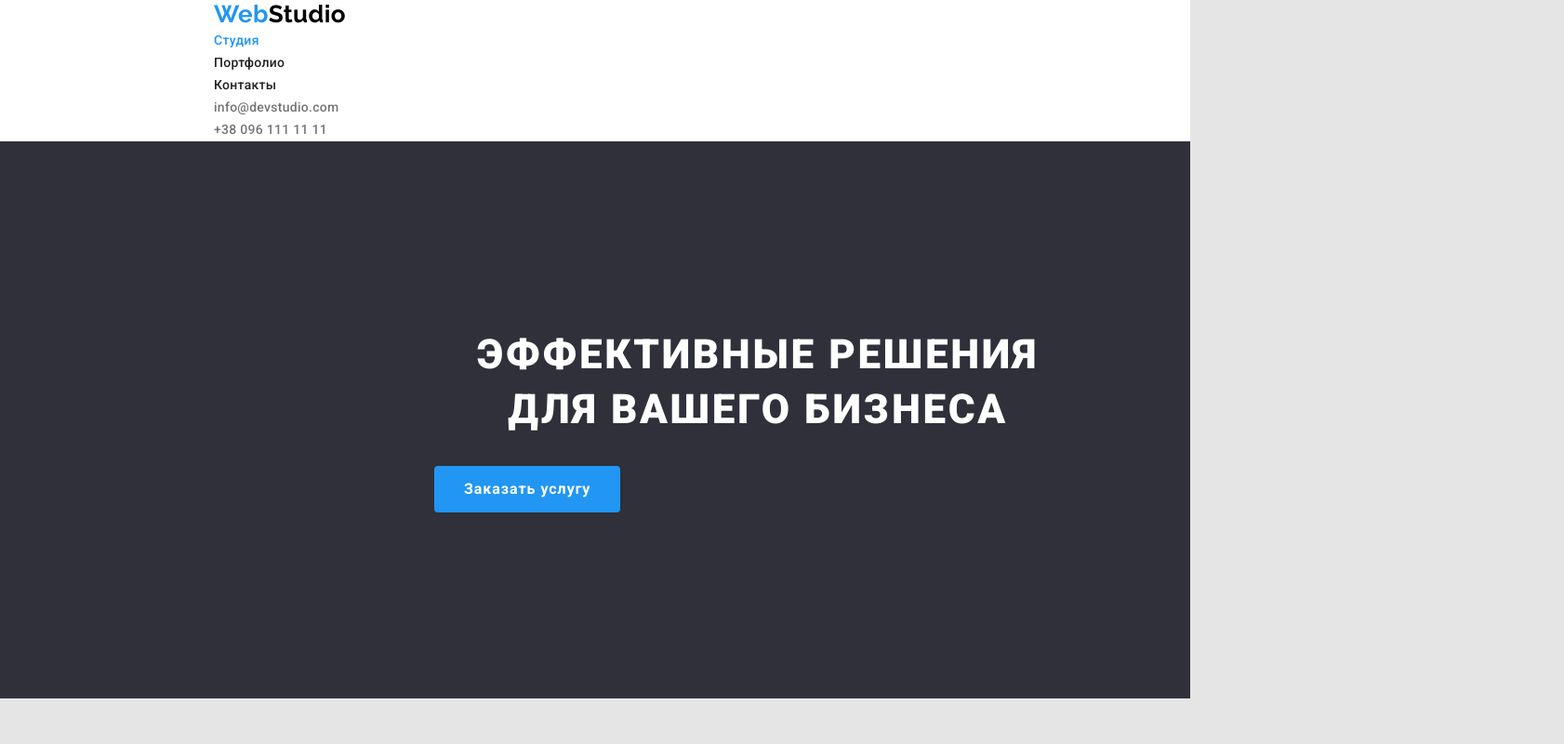
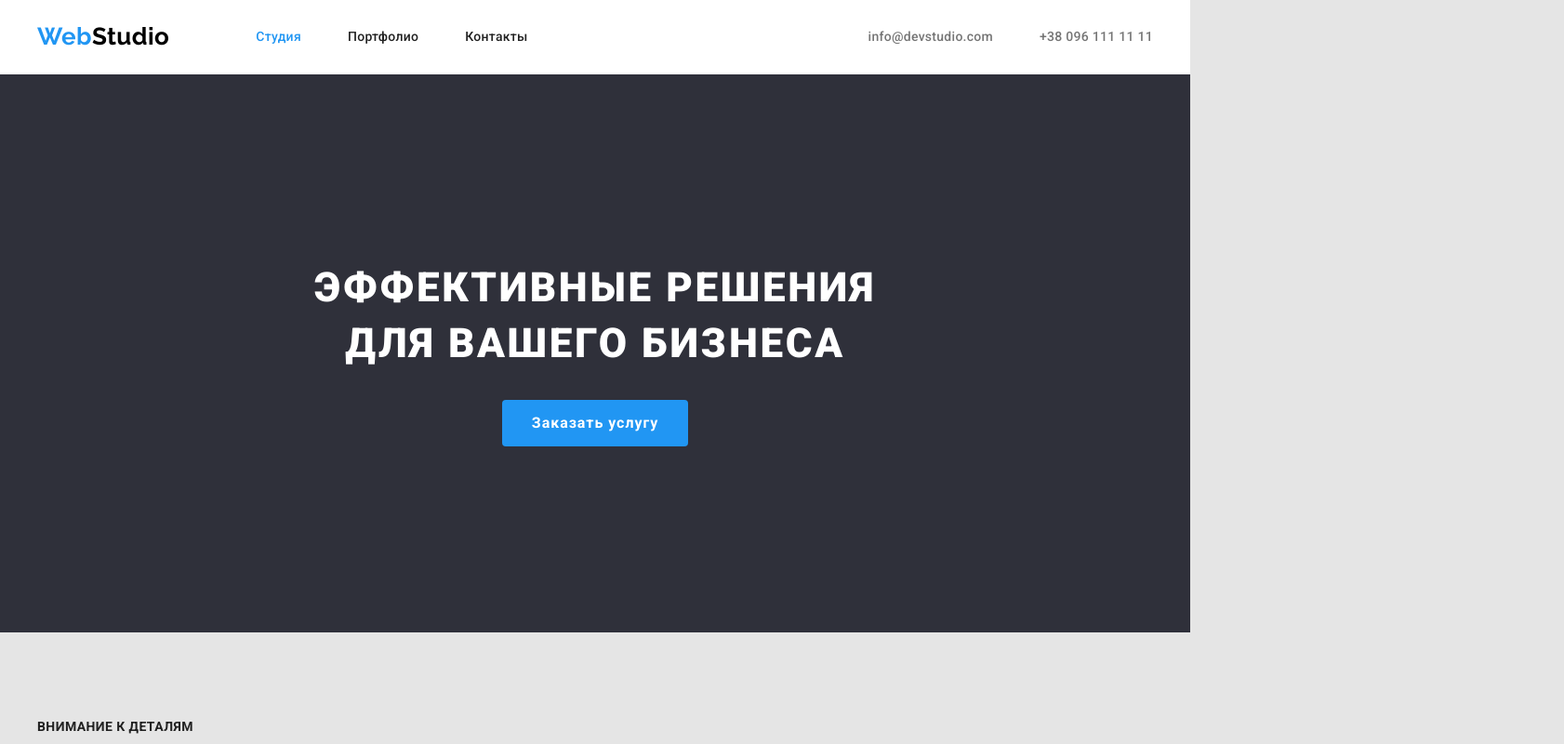
Before and after one commit to FolkinaEkaterina/goit-markup-hw-03, a plain HTML site: page index.html in a window 1280 px wide. Shown: the top 800 px of the page at 93% size, 1682 px wide, since content can reach past the window. Drawn offline with nearby package versions, Linux system fonts and the light colour scheme.

Commit message:
Update styles.css

```diff
--- a/css/styles.css
+++ b/css/styles.css
@@ -2,12 +2,23 @@
   --primary-text-color: #757575;
   --title-text-color: #212121;
   --accent-color: #2196f3;
+  --second-accent-color: #188CE8;
   --background-footer-and-hero-color: #2f303a;
   --contacts-footer-color: rgba(255, 255, 255, 0.6);
   --white-color: #ffffff;
   --black-color: #000000;
   --button-background-color: #f5f4fa;
   --primary-background-color: #e5e5e5;
+}
+
+html {
+  box-sizing: border-box;
+}
+
+*,
+*::before,
+*::after {
+  box-sizing: inherit;
 }
 
 body {
@@ -24,11 +35,11 @@ body {
 /* Container */
 
 .container {
+  margin:0 auto;
   width: 1230px;
-  margin:0 auto;
   padding-left: 15px;
   padding-right: 15px;
-
+  /* background-color: #188CE8; */
 }
 
 .list {
@@ -42,14 +53,21 @@ body {
 
 .section-head {
   background-color: var(--white-color);
+}
 
-  padding-right: 215px;
-  padding-left: 215px;
+
+/* nav */
+
+.navigate {
+  display: flex;
+  align-items: center;
 }
 
 /* logo */
 
 .logo {
+  display: inline-block;
+
   color: var(--accent-color);
 
   font-family: Raleway, sans-serif;
@@ -61,28 +79,64 @@ body {
 
 .logo-second {
   color: var(--black-color);
+
+  padding-top: 24px;
+  padding-bottom: 25px;
 }
 
 .logo-third {
   color: var(--white-color);
 }
 
-/* nav */
+/* .site-nav .item {
+  margin-right: 50px;
+} */
+
+/* .site-nav .item:not(:last-child) {
+  margin-right: 50px;
+} */
+
+/* main-nav */
+
+.main-nav {
+  display: flex;
+  align-items: center;
+}
+
+.site-nav {
+  display: flex;
+  margin-left: 93px;
+}
 
 .site-nav .nav {
   color: var(--title-text-color);
 }
 
-/* contacts */
+.site-nav .item + .item {
+  margin-left: 50px;
+}
 
 .contacts .link {
   color: var(--primary-text-color);
+}
+
+.contacts {
+  display: flex;
+  margin-left: auto;
+}
+
+.contacts .item + .item  {
+  margin-left: 50px;
 }
 
 /* nav and contacts */
 
 .site-nav .nav,
 .contacts .link {
+  display: block;
+  padding-bottom: 32px;
+  padding-top: 32px;
+
   font-weight: 500;
   line-height: 1.14;
   letter-spacing: 0.02em;
@@ -105,9 +159,9 @@ body {
 .hero {
   background-color: var(--background-footer-and-hero-color);
 
-  padding: 200px 452px;
+  padding-top: 200px;
+  padding-bottom: 200px;
   text-align: center;
-
 }
 
 .hero-title {
@@ -121,7 +175,6 @@ body {
   line-height: 1.36;
   letter-spacing: 0.06em;
   text-transform: uppercase;
-  width: 696px;
 }
 
 /* button */
@@ -138,28 +191,50 @@ body {
   font-weight: 700;
   font-size: 16px;
   line-height: 1.87;
-  display: flex;
   align-items: center;
   text-align: center;
   letter-spacing: 0.06em;
+  display: inline-block;
+  cursor: pointer;
+}
 
-  cursor: pointer;
+.hero-button:hover,
+.hero-button:focus {
+  background-color: var(--second-accent-color);
+  box-shadow: 0px 4px 4px rgba(0, 0, 0, 0.15);
+  color: var(--white-color);
 }
 
 /* sections */
 
+.hidden-title {
+  position: absolute;
+  width: 1px;
+  height: 1px;
+  margin: -1px;
+  border: 0;
+  padding: 0;
+  clip: rect(0 0 0 0);
+  overflow: hidden;
+}
+
 .section{
-  padding: 94px 215px 0px 215px;
+  /* padding: 94px 215px 0px 215px; */
+  padding-top: 94px;
 }
 
 .works{
-  padding: 94px 215px
+  /* padding: 94px 215px */
+  padding-top: 94px;
+  padding-bottom: 94px;
 }
 
 .team-section {
   background-color: var(--button-background-color);
 
-  padding: 94px 215px;
+  /* padding: 94px 215px; */
+  padding-top: 94px;
+  padding-bottom: 94px;
 }
 
 /* title */
@@ -209,14 +284,24 @@ p{
   /* text-align: center; */
 }
 
+img {
+  display: block;
+}
+
 /* footer */
 
 .footer-section {
+  /* /* padding: 60px 1240px 60px 215px; */
   padding-top: 60px;
   padding-bottom: 60px;
-  padding-left: 215px;
 
   background-color: var(--background-footer-and-hero-color);
+}
+
+.bottom-logo,
+.logo-third {
+  display: inline-block;
+  margin-bottom: 20px;
 }
 
 .address-list {
@@ -268,7 +353,14 @@ p{
 
 /* portfolio */
 
+.buttons {
+  margin-bottom: 34px;
+}
+
 .project {
+  margin: 0;
+  margin-bottom: 4px;
+
   color: var(--title-text-color);
 
   font-weight: 700;
@@ -281,3 +373,7 @@ p{
   font-size: 16px;
   line-height: 1.87;
 }
+
+.portfolio {
+  margin-bottom: 94px;
+}
```
